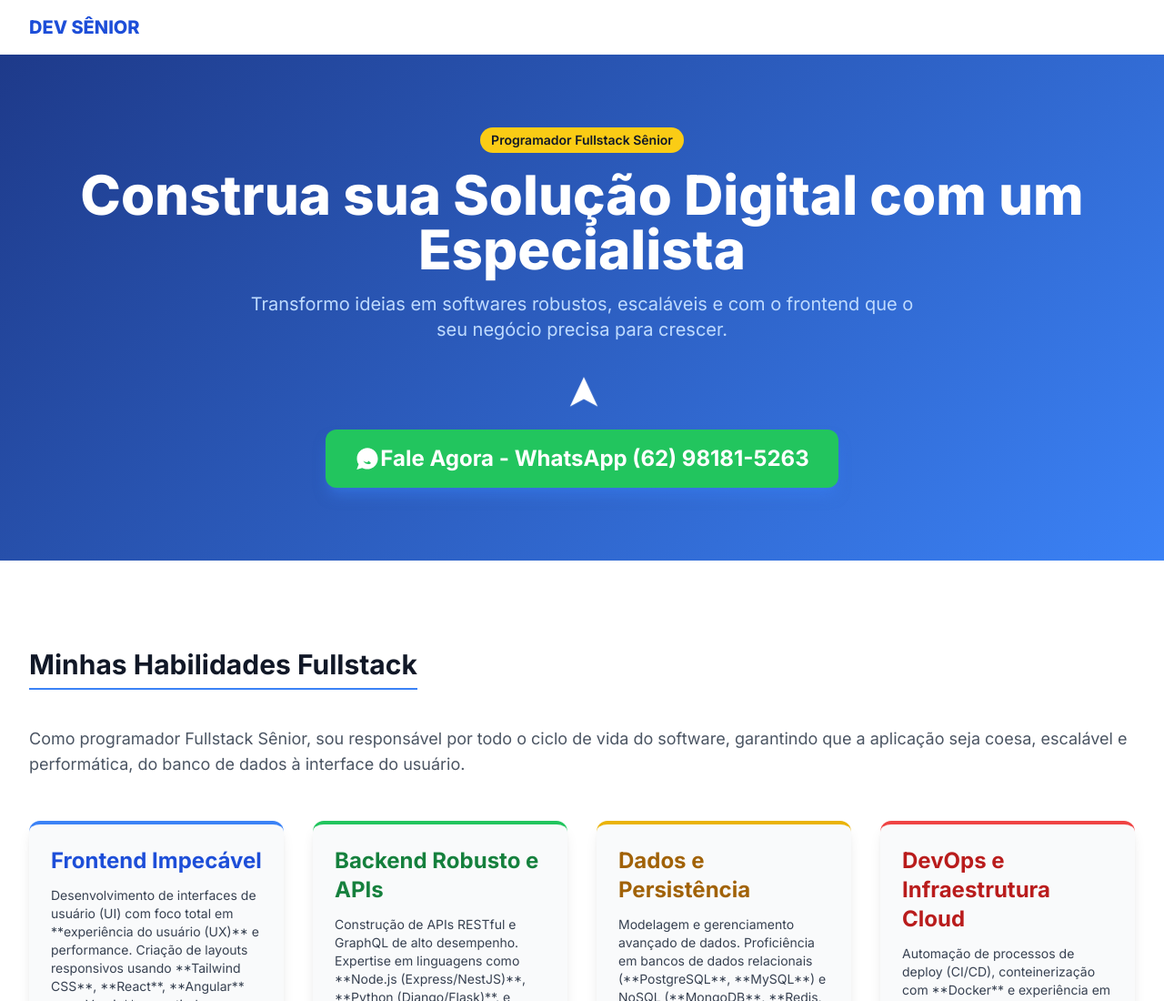
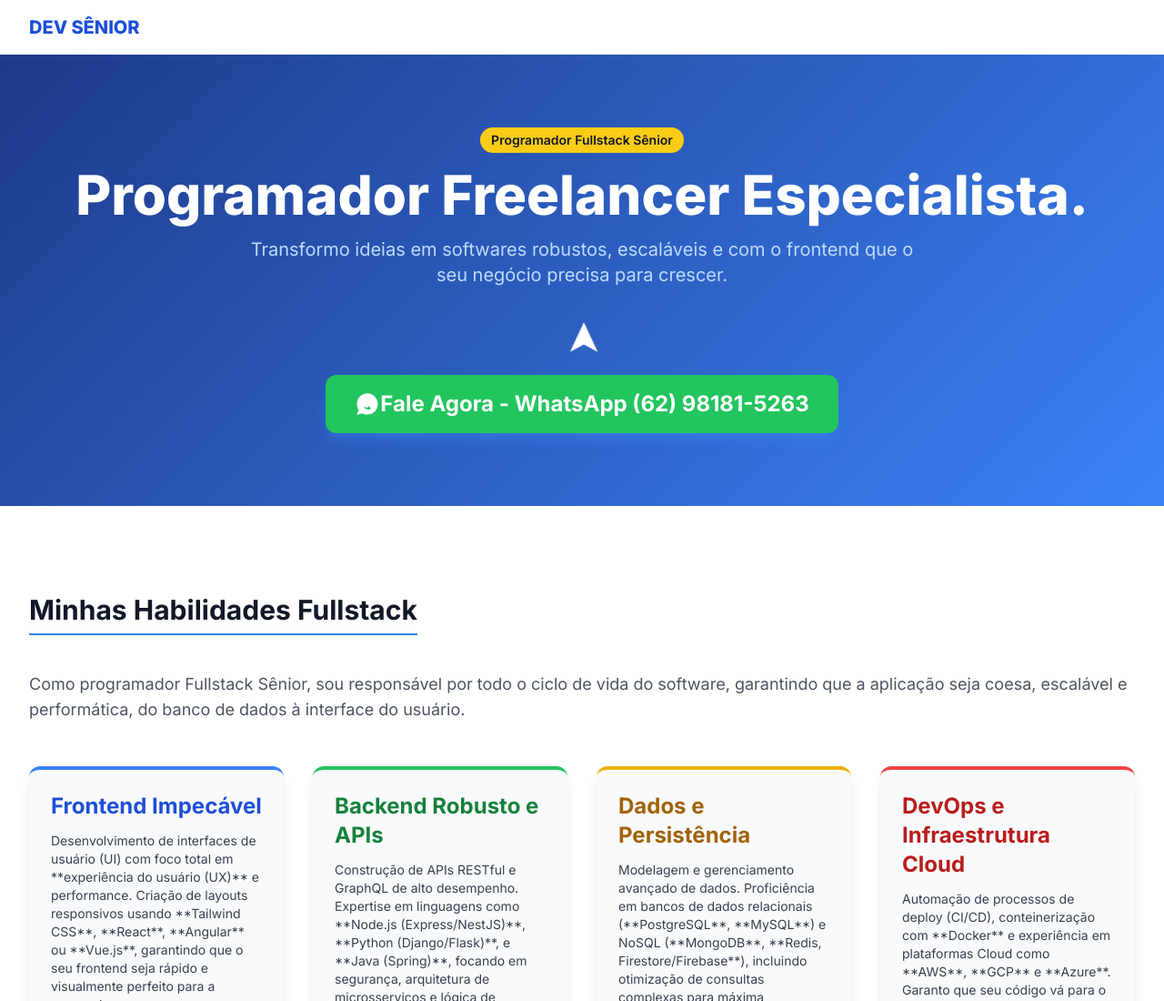
Before and after one commit to honnyfrontend/ads, a plain HTML site: page index.html in a window 1280 px wide. Shown: the top 1100 px of the page at 91% size. Drawn offline with nearby package versions, Linux system fonts and the light colour scheme.

Commit message:
comit para mudar o cabeçalho

```diff
--- a/index.html
+++ b/index.html
@@ -54,7 +54,7 @@
             <span class="inline-block px-3 py-1 text-sm font-semibold rounded-full bg-yellow-400 text-gray-900 mb-4">Programador Fullstack Sênior</span>
 
             <h2 class="text-4xl sm:text-5xl lg:text-6xl font-extrabold text-white leading-tight mb-4">
-                Construa sua Solução Digital com um Especialista
+                 Programador Freelancer Especialista.
             </h2>
 
             <p class="text-xl text-blue-200 mb-8 max-w-3xl mx-auto">
```
